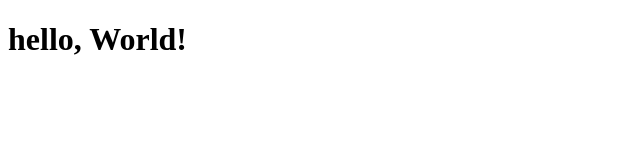
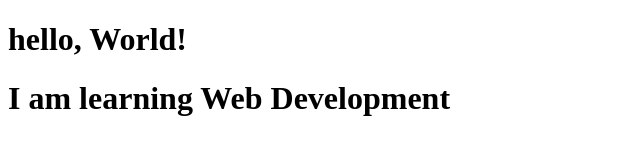
Before and after one commit to archie1345/webdev_lab_1, a plain HTML site: page index.html in a window 1280 px wide. Shown: the whole page, without its empty margins (0-640 px from the left). Drawn offline with Linux system fonts and the light colour scheme.

Commit message:
added a new paragraph

```diff
--- a/index.html
+++ b/index.html
@@ -5,5 +5,6 @@
     </head>
     <body>
         <h1>hello, World!</h1>
+        <h1>I am learning Web Development</h1>
     </body>
 </html>
```
